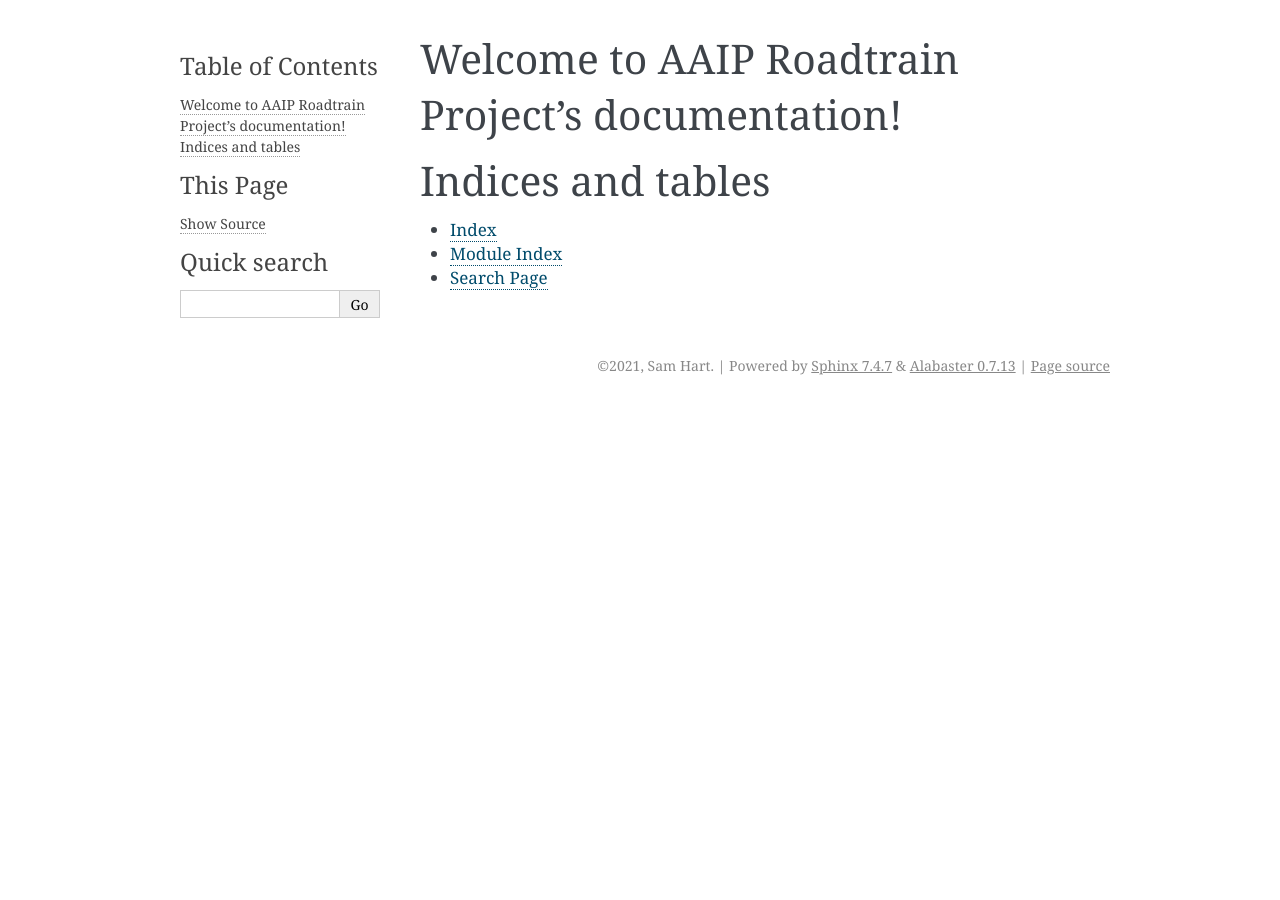
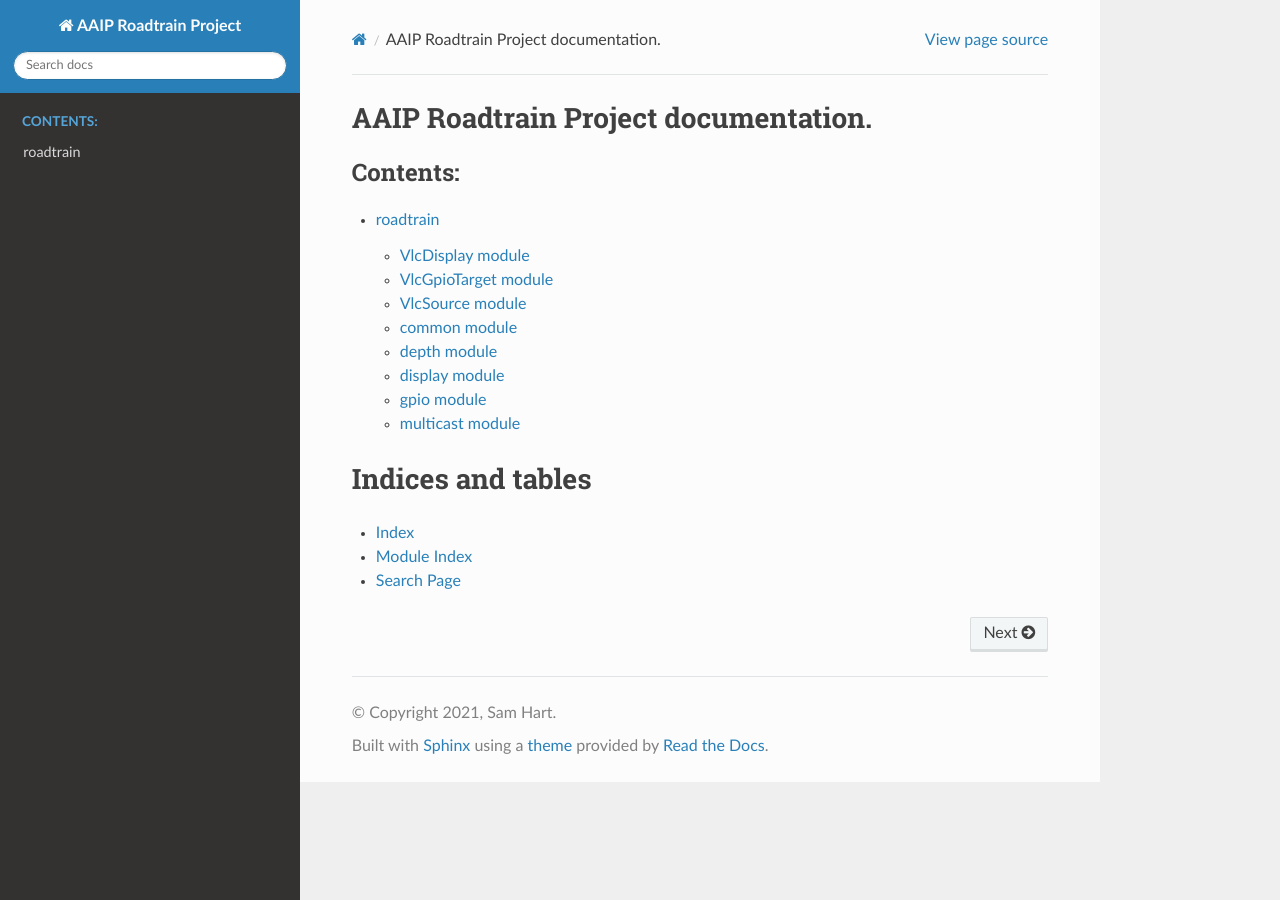
Before and after one commit to wsdh500/roadtrain, a Sphinx documentation site: the page built from docs/source/index.rst, in a window 1280 px wide. Built offline with Sphinx 7.4.7 and the Read the Docs theme 2.0.0, drawn with Linux system fonts in a browser that asks for light colours.

Commit message:
Initial changes to pretty up the documentation and bring in the code.

```diff
--- /dev/null
+++ b/docs/source/code/VlcDisplay.rst
@@ -0,0 +1,7 @@
+VlcDisplay module
+=================
+
+.. automodule:: VlcDisplay
+   :members:
+   :undoc-members:
+   :show-inheritance:
--- /dev/null
+++ b/docs/source/code/VlcGpioTarget.rst
@@ -0,0 +1,7 @@
+VlcGpioTarget module
+====================
+
+.. automodule:: VlcGpioTarget
+   :members:
+   :undoc-members:
+   :show-inheritance:
--- /dev/null
+++ b/docs/source/code/VlcSource.rst
@@ -0,0 +1,7 @@
+VlcSource module
+================
+
+.. automodule:: VlcSource
+   :members:
+   :undoc-members:
+   :show-inheritance:
--- /dev/null
+++ b/docs/source/code/common.rst
@@ -0,0 +1,7 @@
+common module
+=============
+
+.. automodule:: common
+   :members:
+   :undoc-members:
+   :show-inheritance:
--- /dev/null
+++ b/docs/source/code/depth.rst
@@ -0,0 +1,7 @@
+depth module
+============
+
+.. automodule:: depth
+   :members:
+   :undoc-members:
+   :show-inheritance:
--- /dev/null
+++ b/docs/source/code/display.rst
@@ -0,0 +1,7 @@
+display module
+==============
+
+.. automodule:: display
+   :members:
+   :undoc-members:
+   :show-inheritance:
--- /dev/null
+++ b/docs/source/code/gpio.rst
@@ -0,0 +1,7 @@
+gpio module
+===========
+
+.. automodule:: gpio
+   :members:
+   :undoc-members:
+   :show-inheritance:
--- /dev/null
+++ b/docs/source/code/modules.rst
@@ -0,0 +1,14 @@
+roadtrain
+=========
+
+.. toctree::
+   :maxdepth: 4
+
+   VlcDisplay
+   VlcGpioTarget
+   VlcSource
+   common
+   depth
+   display
+   gpio
+   multicast
--- /dev/null
+++ b/docs/source/code/multicast.rst
@@ -0,0 +1,7 @@
+multicast module
+================
+
+.. automodule:: multicast
+   :members:
+   :undoc-members:
+   :show-inheritance:
--- a/docs/source/conf.py
+++ b/docs/source/conf.py
@@ -10,9 +10,9 @@
 # add these directories to sys.path here. If the directory is relative to the
 # documentation root, use os.path.abspath to make it absolute, like shown here.
 #
-# import os
-# import sys
-# sys.path.insert(0, os.path.abspath('.'))
+import os
+import sys
+sys.path.insert(0, os.path.abspath('../../'))
 
 
 # -- Project information -----------------------------------------------------
@@ -30,8 +30,7 @@ release = '1.0'
 # Add any Sphinx extension module names here, as strings. They can be
 # extensions coming with Sphinx (named 'sphinx.ext.*') or your custom
 # ones.
-extensions = [
-]
+extensions = ['sphinx.ext.autodoc','sphinx.ext.napoleon']
 
 # Add any paths that contain templates here, relative to this directory.
 templates_path = ['_templates']
@@ -41,13 +40,15 @@ templates_path = ['_templates']
 # This pattern also affects html_static_path and html_extra_path.
 exclude_patterns = []
 
+highlight_language = 'python'
+
 
 # -- Options for HTML output -------------------------------------------------
 
 # The theme to use for HTML and HTML Help pages.  See the documentation for
 # a list of builtin themes.
 #
-html_theme = 'alabaster'
+html_theme = 'sphinx_rtd_theme'
 
 # Add any paths that contain custom static files (such as style sheets) here,
 # relative to this directory. They are copied after the builtin static files,
--- a/docs/source/index.rst
+++ b/docs/source/index.rst
@@ -3,14 +3,14 @@
    You can adapt this file completely to your liking, but it should at least
    contain the root `toctree` directive.
 
-Welcome to AAIP Roadtrain Project's documentation!
+AAIP Roadtrain Project documentation.
 ==================================================
 
 .. toctree::
    :maxdepth: 2
    :caption: Contents:
 
-
+   code/modules
 
 Indices and tables
 ==================
```
Also changed, not shown: 1 other file.
